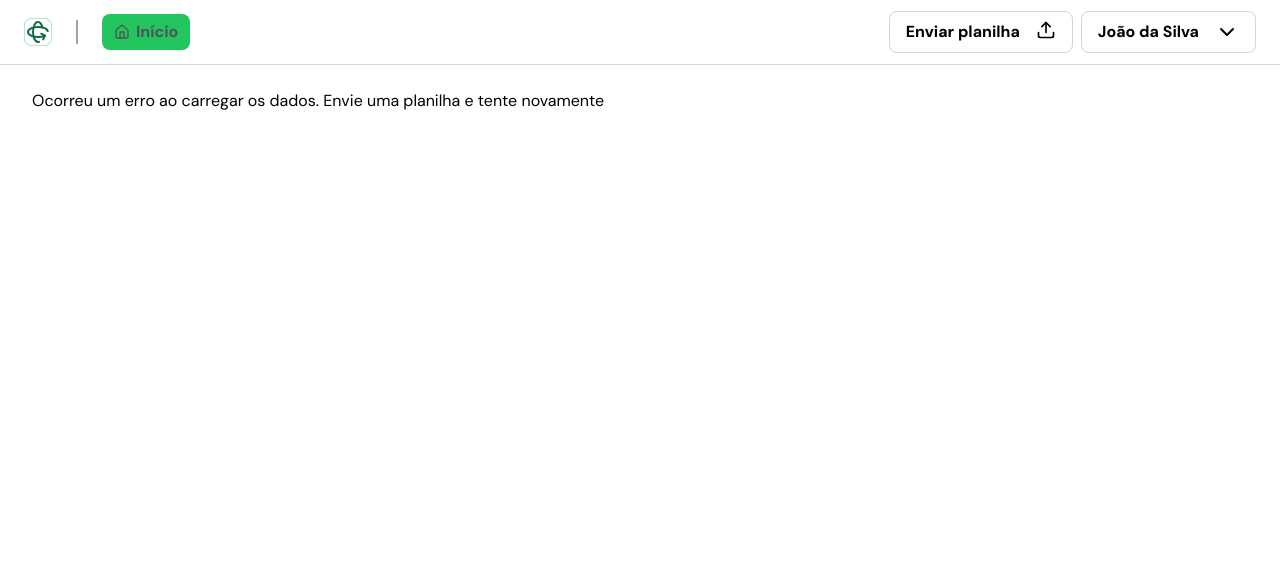
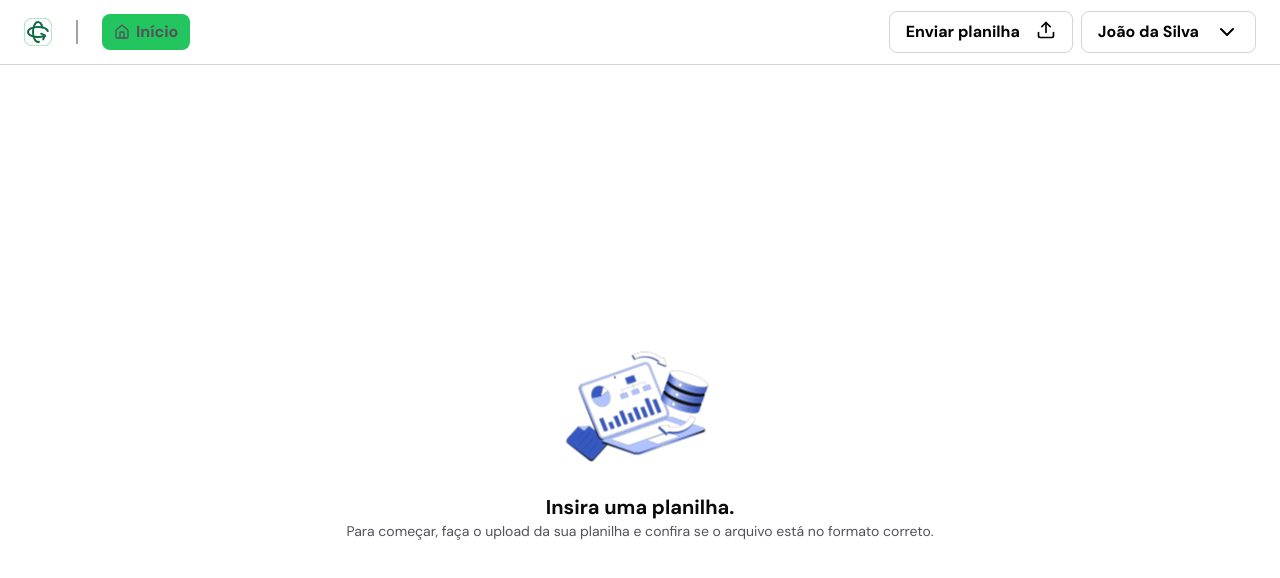
Before and after one commit to maarcos4g/sprint-view-app, a React (Vite) app: page / in a window 1280 px wide. Shown: the top 578 px of the page. Built offline with nearby package versions, Linux system fonts and the light colour scheme.

Commit message:
feat: empty state

```diff
--- a/src/pages/app/index.tsx
+++ b/src/pages/app/index.tsx
@@ -6,6 +6,7 @@ import { ChevronDown } from "lucide-react";
 import { LeadTimeChart } from "@/components/charts/lead-time";
 import { TeamsSprint } from "@/components/charts/teams-sprint";
 import { CycleTimeChart } from "@/components/charts/cycle-time";
+import { EmptyData } from "../empty-state";
 
 import dayjs from "dayjs";
 import customParseFormat from "dayjs/plugin/customParseFormat";
@@ -39,7 +40,7 @@ export function Home() {
   let jsonData: CleanedData[] = [];
 
   if (data == null) {
-    return <h1>Ocorreu um erro ao carregar os dados. Envie uma planilha e tente novamente</h1>;
+    return <EmptyData />;
   }
 
   useEffect(() => {
--- /dev/null
+++ b/src/pages/empty-state.tsx
@@ -0,0 +1,21 @@
+import illustration from '../assets/illustration.svg'
+
+export function EmptyData() {
+  return (
+    <div className="w-full flex-1 relative">
+      <div className="absolute left-1/2 top-1/2 -translate-x-1/2 -translate-y-1/2 text-center flex flex-col items-center">
+        <img
+          src={illustration}
+          alt="Ilustração de estado vazio"
+          className='size-44'
+        />
+        <h3 className="font-bold text-xl text-zinc-950">
+          Insira uma planilha.
+        </h3>
+        <p className="text-sm text-zinc-600">
+          Para começar, faça o upload da sua planilha e confira se o arquivo está no formato correto.
+        </p>
+      </div>
+    </div>
+  )
+}
```
Also changed, not shown: src/assets/illustration.svg (added).
